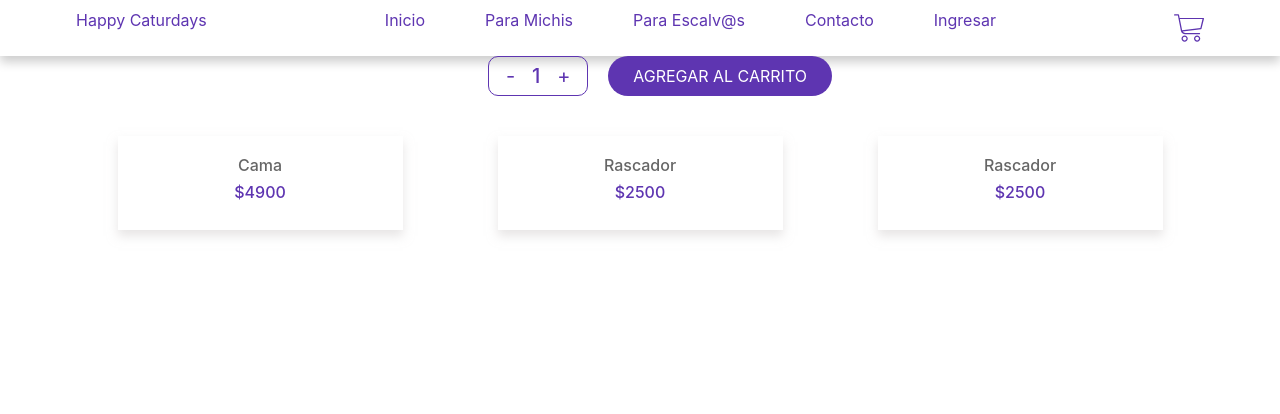
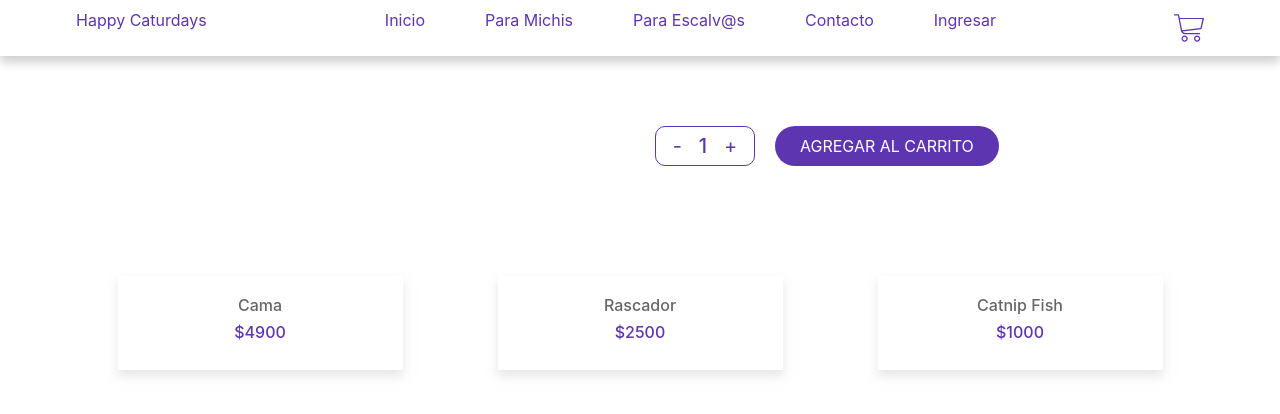
Before and after one commit to helen11n/happy-caturdays-deleo, a React (Create React App) app: page / in a window 1280 px wide. Shown: the top 414 px of the page. Built offline with nearby package versions, Linux system fonts and the light colour scheme.

Commit message:
ItemCount correccion

```diff
--- a/package.json
+++ b/package.json
@@ -11,6 +11,7 @@
     "node-sass": "^5.0.0",
     "react": "^17.0.2",
     "react-dom": "^17.0.2",
+    "react-router-dom": "^5.2.0",
     "react-scripts": "4.0.3",
     "web-vitals": "^1.1.1"
   },
--- a/src/App.js
+++ b/src/App.js
@@ -2,9 +2,9 @@ import "./App.scss"
 import "bootstrap/dist/css/bootstrap.min.css"
 
 import { Navbar } from "./components/Navbar"
-import { ItemListContainer } from "./components/ItemListContainer"
-import { ItemCount } from "./components/ItemCount"
+import { Item } from "./components/Item"
 import { ItemList } from "./components/ItemList"
+
 
 function App() {
    const navigationMenu = [
@@ -21,14 +21,13 @@ function App() {
           <div>
             <Navbar navigationMenu={navigationMenu} />
           </div>
-
           <div>
-        <ItemCount />
+           <Item />
           </div>
           <div>
             <ItemList />
           </div>
     </>
-  );
+  )
 }
 export default App;
--- a/src/App.scss
+++ b/src/App.scss
@@ -63,11 +63,27 @@ nav a {
   font-size: 1.5em;
 }
 
+.product {
+  margin: 30px 0;
+  padding: 40px;
+  width: 100%;
+  display: flex;
+  align-items: center;
+
+}
+
+
+.container-product-info {
+  display: inline-flex;
+  align-items: center;
+
+}
+
 .container-addItems {
 
-  display: flex;
-  margin: 0 auto;
-  width: 30%;
+ display: inline-flex;
+ justify-content: center;
+
 
 }
 
--- a/src/components/Item.js
+++ b/src/components/Item.js
@@ -0,0 +1,27 @@
+import { ItemCount } from "./ItemCount"
+
+export const Item = (props) => {
+
+    return (
+
+
+            <div className="container">
+                <div className="row">
+                    <div className="product">
+                        <div className="col-6">
+
+                        </div>
+
+                        <div className="col-6">
+                            <div className="container-product-info">
+                            <ItemCount stock={10} initial={1}/>
+                            </div>
+                        </div>
+                    </div>
+                </div>
+            </div>
+
+
+    )
+
+}
--- a/src/components/ItemCount.js
+++ b/src/components/ItemCount.js
@@ -1,17 +1,23 @@
 import React, { useState } from "react";
 
-export const ItemCount = () => {
-  const [count, setCount] = useState(1);
+export const ItemCount = ({ stock, initial}) => {
+  const [count, setCount] = useState(initial);
+
 
   const addItem = () => {
-    setCount(count + 1);
-  };
+
+    count < stock ? setCount(count + 1) : setCount(count)
+  }
 
   const removeItem = () => {
-    if (count > 1) {
-      setCount(count - 1);
-    }
-  };
+    count > initial ? setCount(count - 1) : setCount(initial)
+  }
+
+  const onAdd = (count) => {
+
+    count == 1 ?  alert(`Se agregó ${count} producto al carrito`) : alert(`Se agregaron ${count} productos al carrito`)
+
+  }
 
   return (
     <>
@@ -22,7 +28,7 @@ export const ItemCount = () => {
           <button onClick={addItem}>+</button>
         </div>
         <div className="addToCart">
-          <button>Agregar al carrito</button>
+          <button onClick={ () => onAdd(count)}>Agregar al carrito</button>
         </div>
       </div>
     </>
--- a/src/components/ItemList.js
+++ b/src/components/ItemList.js
@@ -16,9 +16,9 @@ export const ItemList = () => {
       price: "2500"
     },
     {
-        name: "Rascador",
-        description: "Se usará cuando no queden muebles por rayar",
-        price: "2500"
+        name: "Catnip Fish",
+        description: "El michi puede pegar un viaje",
+        price: "1000"
       }
   ]
 
--- a/src/index.js
+++ b/src/index.js
@@ -3,6 +3,7 @@ import ReactDOM from 'react-dom';
 import './index.css';
 import App from './App';
 import reportWebVitals from './reportWebVitals';
+//import { BrowserRouter, Switch, Route } from 'react-router-dom'
 
 ReactDOM.render(
   <React.StrictMode>
```
Also changed, not shown: src/components/navbar.js (line endings or trailing spaces), 1 other file (tests, documents, lock files or other folders). Lines whose indentation alone changed are shown as unchanged.
